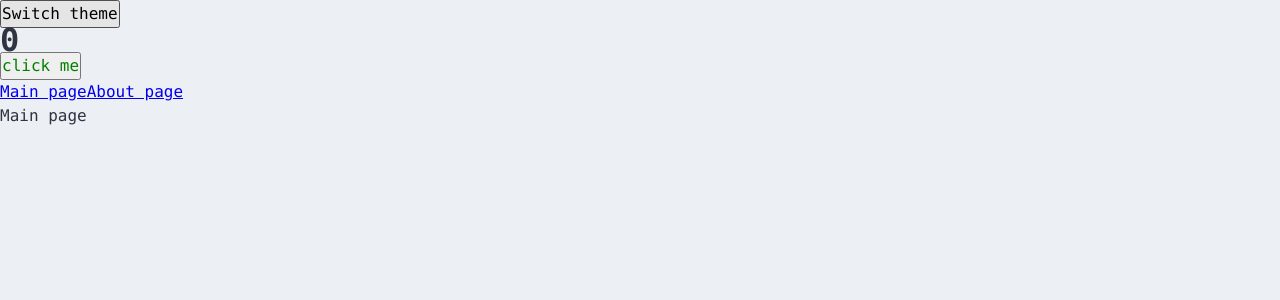
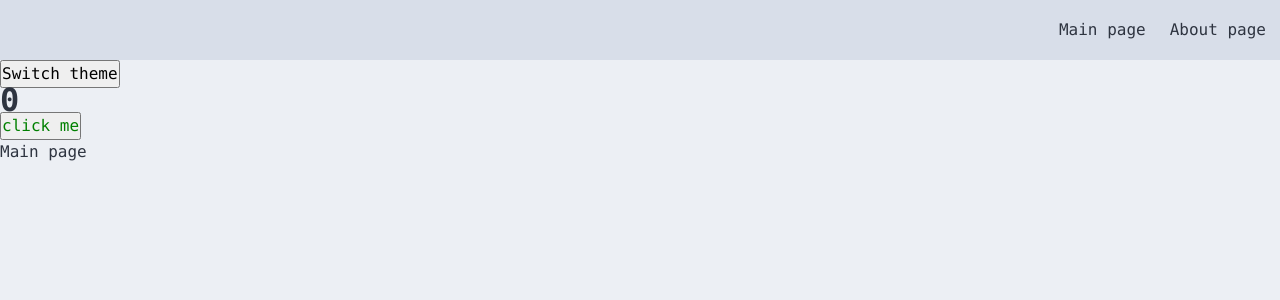
Before and after one commit to insxmnea/employee-rank-hub, a React app: page / in a window 1280 px wide. Shown: the top 300 px of the page. Built offline with nearby package versions, Linux system fonts and the light colour scheme.

Commit message:
feat: add Navbar

```diff
--- a/src/app/App.tsx
+++ b/src/app/App.tsx
@@ -1,19 +1,19 @@
-import { Link } from "react-router";
 import "./styles/index.scss";
 import { classnames } from "@shared/lib/classnames";
 import { Counter } from "@widgets/counter";
 import { useTheme } from "./providers/theme";
 import { AppRouter } from "./providers/router";
+import { Navbar } from "@widgets/navbar";
 
 export const App = () => {
   const { theme, toggleTheme } = useTheme();
 
   return (
     <div className={classnames("app", {}, [theme])}>
+      <Navbar />
+
       <button onClick={toggleTheme}>Switch theme</button>
       <Counter />
-      <Link to={"/"}>Main page</Link>
-      <Link to={"/about"}>About page</Link>
 
       <AppRouter />
     </div>
--- a/src/app/styles/index.scss
+++ b/src/app/styles/index.scss
@@ -1,6 +1,6 @@
 @use "reset";
 @use "variables/global";
-@use "themes/normal";
+@use "themes/light";
 @use "themes/dark";
 
 .app {
--- a/src/app/styles/themes/dark.scss
+++ b/src/app/styles/themes/dark.scss
@@ -1,5 +1,6 @@
 .app.dark {
   --bg-color: var(--nord0);
+  --bg-secondary-color: var(--nord1);
 
   --primary-color: var(--nord6);
   --secondary-color: var(--nord5);
--- a/src/app/styles/themes/normal.scss
+++ b/src/app/styles/themes/light.scss
@@ -1,5 +1,6 @@
 .app.light {
   --bg-color: var(--nord6);
+  --bg-secondary-color: var(--nord4);
 
   --primary-color: var(--nord0);
   --secondary-color: var(--nord1);
--- a/src/app/styles/variables/global.scss
+++ b/src/app/styles/variables/global.scss
@@ -1,5 +1,18 @@
 :root {
   --font-family-main: Consolas, "Times New Roman", Serif;
+
+  // --- Font-sizes
+  --font-size-xxs: 5px;
+  --font-line-xxs: 13px;
+  --font-xxs: var(--font-size-xxs) / var(--font-line-xxs) var(--font-family-main);
+
+  --font-size-xs: 7px;
+  --font-line-xs: 15px;
+  --font-xs: var(--font-size-xs) / var(--font-line-xs) var(--font-family-main);
+
+  --font-size-s: 11px;
+  --font-line-s: 19px;
+  --font-s: var(--font-size-s) / var(--font-line-s) var(--font-family-main);
 
   --font-size-m: 16px;
   --font-line-m: 24px;
@@ -9,7 +22,15 @@
   --font-line-l: 32px;
   --font-l: var(--font-size-l) / var(--font-line-l) var(--font-family-main);
 
+  --font-size-xl: 36px;
+  --font-line-xl: 44px;
+  --font-xl: var(--font-size-xl) / var(--font-line-xl) var(--font-family-main);
 
+  --font-size-xxl: 54px;
+  --font-line-xxl: 62px;
+  --font-xxl: var(--font-size-xxl) / var(--font-line-xxl) var(--font-family-main);
+
+  // --- Colors
   --nord0: #2e3440;
   --nord1: #3b4252;
   --nord2: #434c5e;
@@ -26,4 +47,7 @@
   --nord13: #ebcb8b;
   --nord14: #a3be8c;
   --nord15: #b48ead;
+
+  // --- Sizes
+  --navbar-height: 60px;
 }
--- a/src/shared/lib/classnames/classnames.ts
+++ b/src/shared/lib/classnames/classnames.ts
@@ -1,14 +1,9 @@
 type Mods = Record<string, boolean | string>;
-
-const obj: Mods = {
-  "123": true,
-  "12": "sdf",
-};
 
 export const classnames = (
   cls: string,
-  mods: Mods,
-  additional: string[]
+  mods: Mods = {},
+  additional: string[] = []
 ): string => {
   return [
     cls,
--- /dev/null
+++ b/src/shared/ui/AppLink/index.ts
@@ -0,0 +1 @@
+export { AppLink } from "./ui/AppLink";
--- /dev/null
+++ b/src/shared/ui/AppLink/ui/AppLink.module.scss
@@ -0,0 +1,4 @@
+.AppLink {
+  color: var(--primary-color);
+  text-decoration: none;
+}
--- /dev/null
+++ b/src/shared/ui/AppLink/ui/AppLink.tsx
@@ -0,0 +1,33 @@
+import { Link, LinkProps } from "react-router";
+import * as styles from "./AppLink.module.scss";
+import { classnames } from "@shared/lib/classnames";
+
+export enum AppLinkTheme {
+  PRIMARY = "primary",
+  SECONDARY = "secondary",
+}
+
+interface AppLinkProps extends LinkProps {
+  className?: string;
+  theme?: AppLinkTheme;
+}
+
+export const AppLink = (props: AppLinkProps) => {
+  const {
+    to,
+    className,
+    children,
+    theme = AppLinkTheme.PRIMARY,
+    ...otherProps
+  } = props;
+
+  return (
+    <Link
+      to={to}
+      className={classnames(styles.AppLink, {}, [className, styles[theme]])}
+      {...otherProps}
+    >
+      {children}
+    </Link>
+  );
+};
--- /dev/null
+++ b/src/widgets/navbar/index.ts
@@ -0,0 +1 @@
+export { Navbar } from "./ui/Navbar";
--- /dev/null
+++ b/src/widgets/navbar/ui/Navbar.module.scss
@@ -0,0 +1,15 @@
+.navbar {
+  padding: 14px;
+  width: 100%;
+  height: var(--navbar-height);
+  background-color: var(--bg-secondary-color);
+
+  display: flex;
+  align-items: center;
+}
+
+.links {
+  display: flex;
+  gap: 24px;
+  margin-left: auto;
+}
--- /dev/null
+++ b/src/widgets/navbar/ui/Navbar.tsx
@@ -0,0 +1,16 @@
+import { classnames } from "@shared/lib/classnames";
+import * as styles from "./Navbar.module.scss";
+import { AppLink } from "@shared/ui/AppLink";
+
+interface Props {}
+
+export const Navbar = (props: Props) => {
+  return (
+    <div className={classnames(styles.navbar)}>
+      <div className={classnames(styles.links)}>
+        <AppLink to={"/"}>Main page</AppLink>
+        <AppLink to={"/about"}>About page</AppLink>
+      </div>
+    </div>
+  );
+};
```
